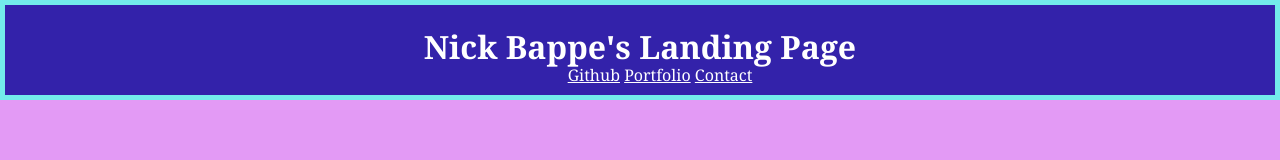
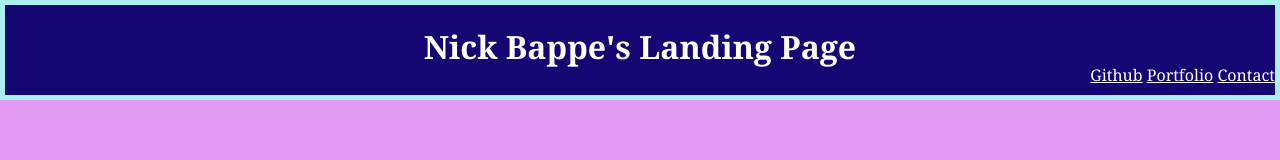
Before and after one commit to Zubrungus/landing-page, a plain HTML site: page index.html in a window 1280 px wide. Drawn offline with Linux system fonts and the light colour scheme.

Commit message:
work on header

```diff
--- a/assets/css/style.css
+++ b/assets/css/style.css
@@ -9,12 +9,12 @@
 
 header{
     position: fixed;
-    background-color: #3322AA;
+    background-color: #150674;
     color: white;
     text-align: center;
     top: 0px;
     left: 0px;
-    border: 5px solid #73ebeb;
+    border: 5px solid #abf0f0;
     width: 100%;
     height:100px;
     box-sizing: border-box;
@@ -25,6 +25,9 @@
     display: inline;
     top: 20px;
 }
+ul{
+    float: right;
+}
 li{
     position: relative;
     display: inline;
```
